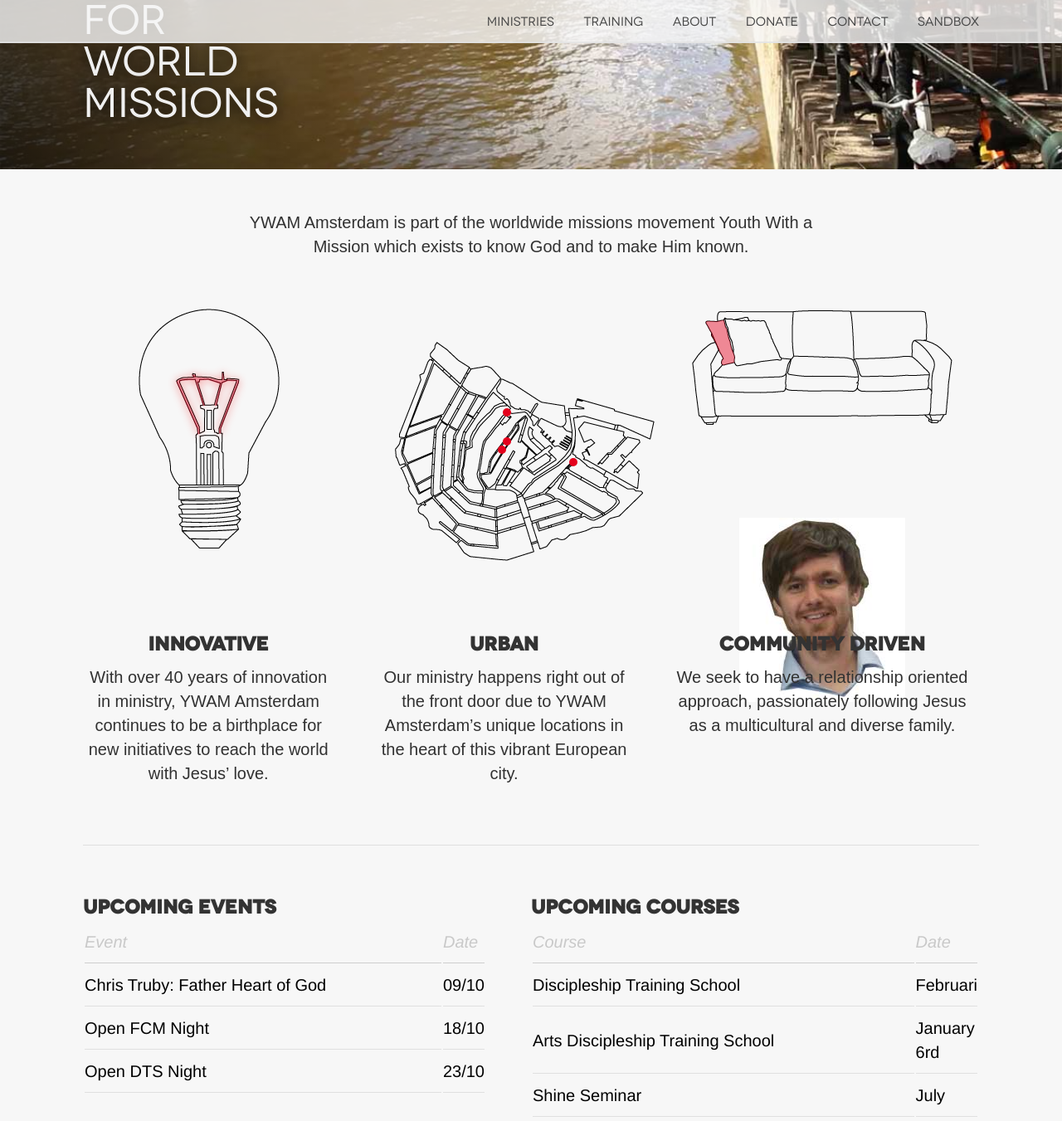
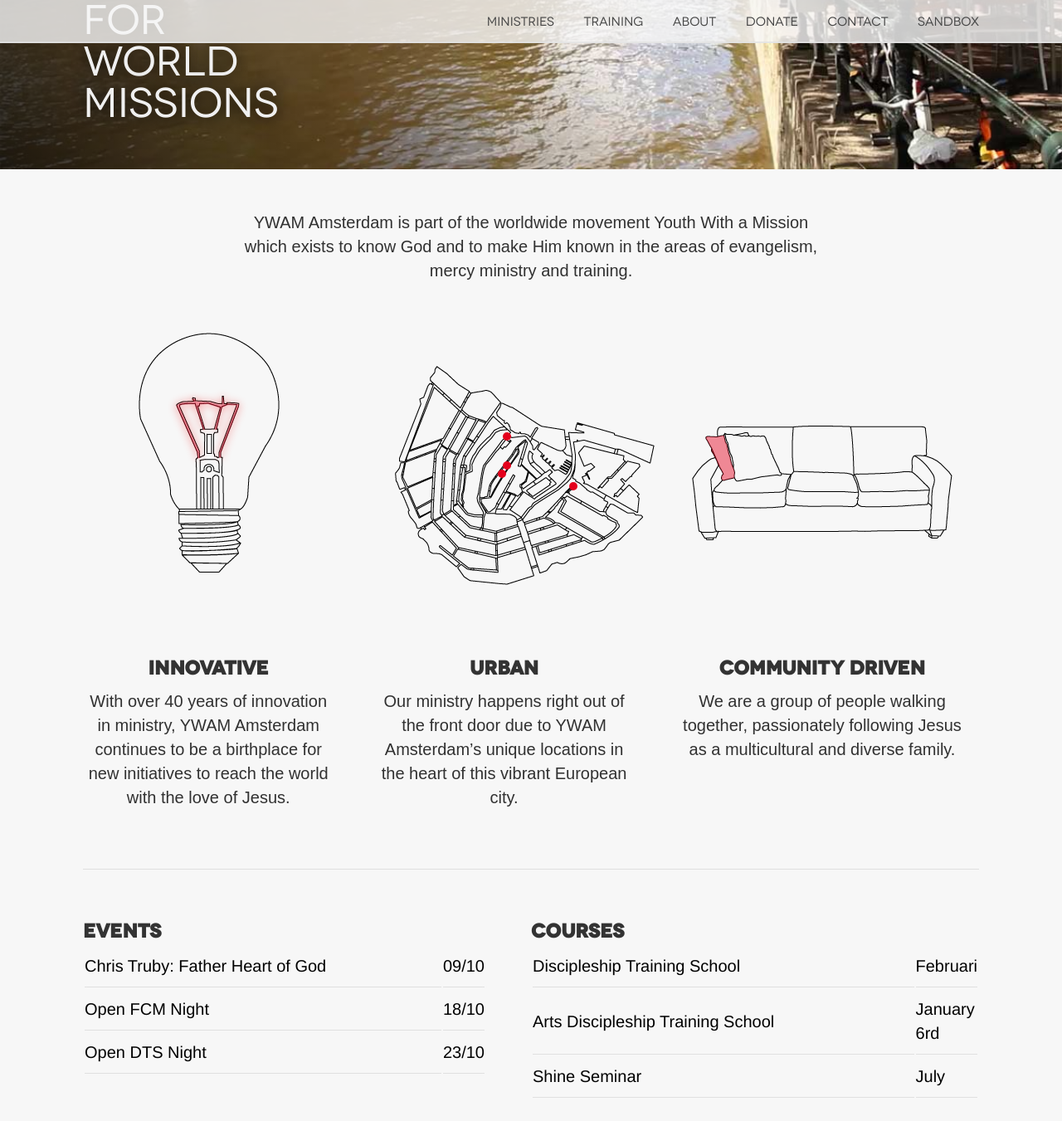
Before and after one commit to joshuadelange/ywamamsterdam.org-prototype, a Jekyll site: the page built from index.html, in a window 1280 px wide and 1400 px high, scrolled down 486 px, cut to the strip 0-1351 px from the top of the window. Shown: the whole strip at 83% size. Built offline with Jekyll 4.4.1, drawn with Linux system fonts in a browser that asks for light colours; Markdown is read by kramdown in place of the engine named in the settings.

Commit message:
small improvements

```diff
--- a/css/main.css
+++ b/css/main.css
@@ -535,3 +535,7 @@
         left: 144px; }
     .frontpage .icon.map:hover [class*="dot-"] {
       -webkit-transform: scale(2); }
+  .frontpage .icon.couch img:first-child {
+    margin-top: 160px; }
+  .frontpage .icon.couch .rboss {
+    display: none; }
--- a/index.html
+++ b/index.html
@@ -5,7 +5,7 @@
 
 <section class="frontpage">
 
-	<p class="centered">YWAM Amsterdam is part of the worldwide missions movement Youth With a Mission which exists to know God and to make Him known.</p>
+	<p class="centered">YWAM Amsterdam is part of the worldwide movement Youth With a Mission which exists to know God and to make Him known in the areas of evangelism, mercy ministry and training.</p>
 
 	<div class="columns">
 
@@ -18,7 +18,7 @@
 
 			<h3>Innovative</h3>
 
-			<p>With over 40 years of innovation in ministry, YWAM Amsterdam continues to be a birthplace for new initiatives to reach the world with Jesus’ love.</p>
+			<p>With over 40 years of innovation in ministry, YWAM Amsterdam continues to be a birthplace for new initiatives to reach the world with the love of Jesus.</p>
 
 		</div>
 
@@ -50,7 +50,7 @@
 
 			<h3>Community driven</h3>
 
-			<p>We seek to have a relationship oriented approach, passionately following Jesus as a multicultural and diverse family.</p>
+			<p>We are a group of people walking together, passionately following Jesus as a multicultural and diverse family.</p>
 
 		</div>
 
@@ -62,15 +62,9 @@
 
 		<div class="column-2">
 
-			<h3>Upcoming events</h3>
+			<h3>Events</h3>
 
 			<table class="condensed">
-
-
-				<tr>
-					<th>Event</th>
-					<th>Date</th>
-				</tr>
 
 				<tr>
 					<td>Chris Truby: Father Heart of God</td>
@@ -93,14 +87,9 @@
 
 		<div class="column-2">
 
-			<h3>Upcoming courses</h3>
+			<h3>Courses</h3>
 
 			<table class="condensed">
-
-				<tr>
-					<th>Course</th>
-					<th>Date</th>
-				</tr>
 
 				<tr>
 					<td>Discipleship Training School</td>
```
Also changed, not shown: css/main.scss (+11 -0 lines).
